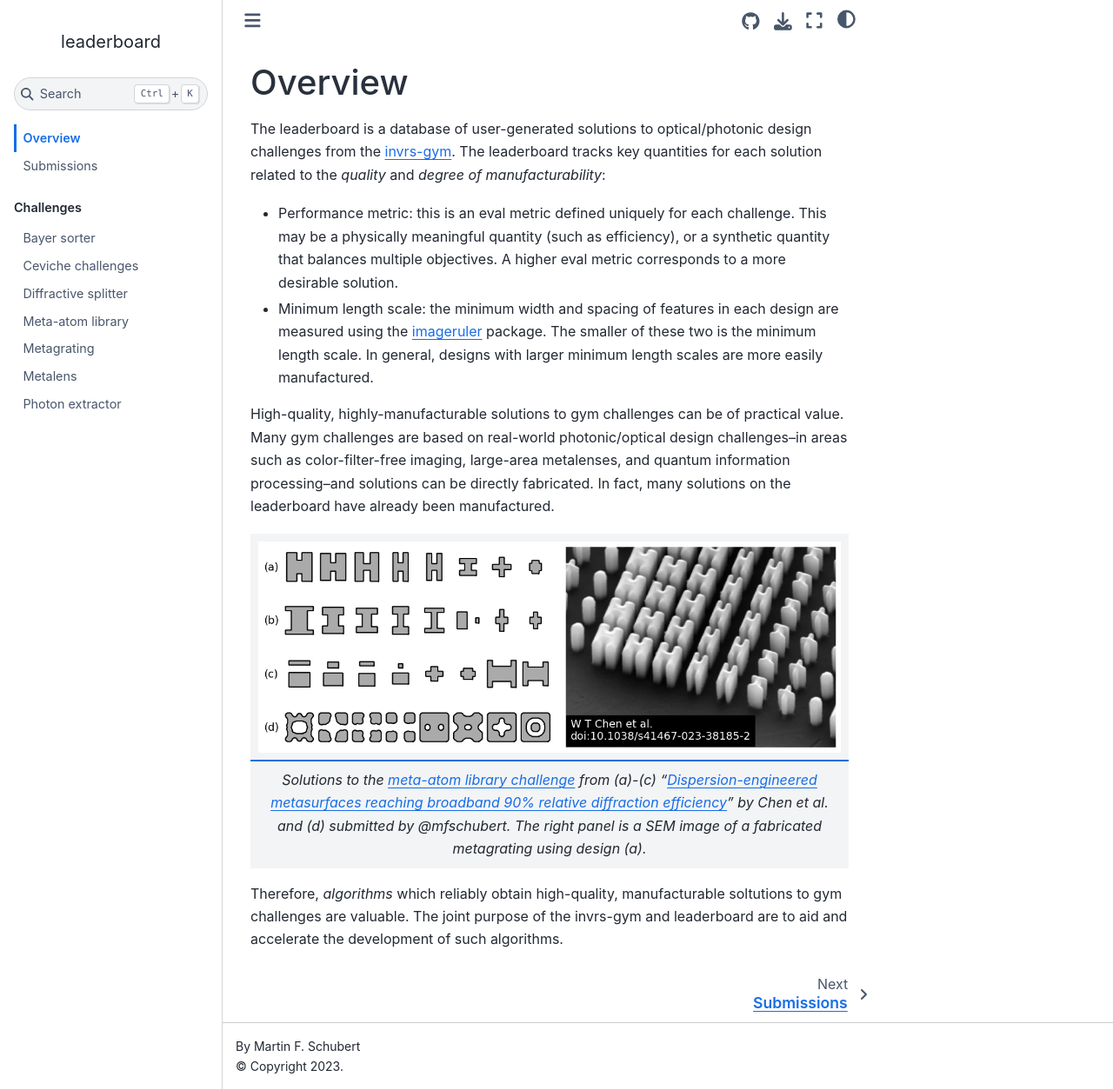
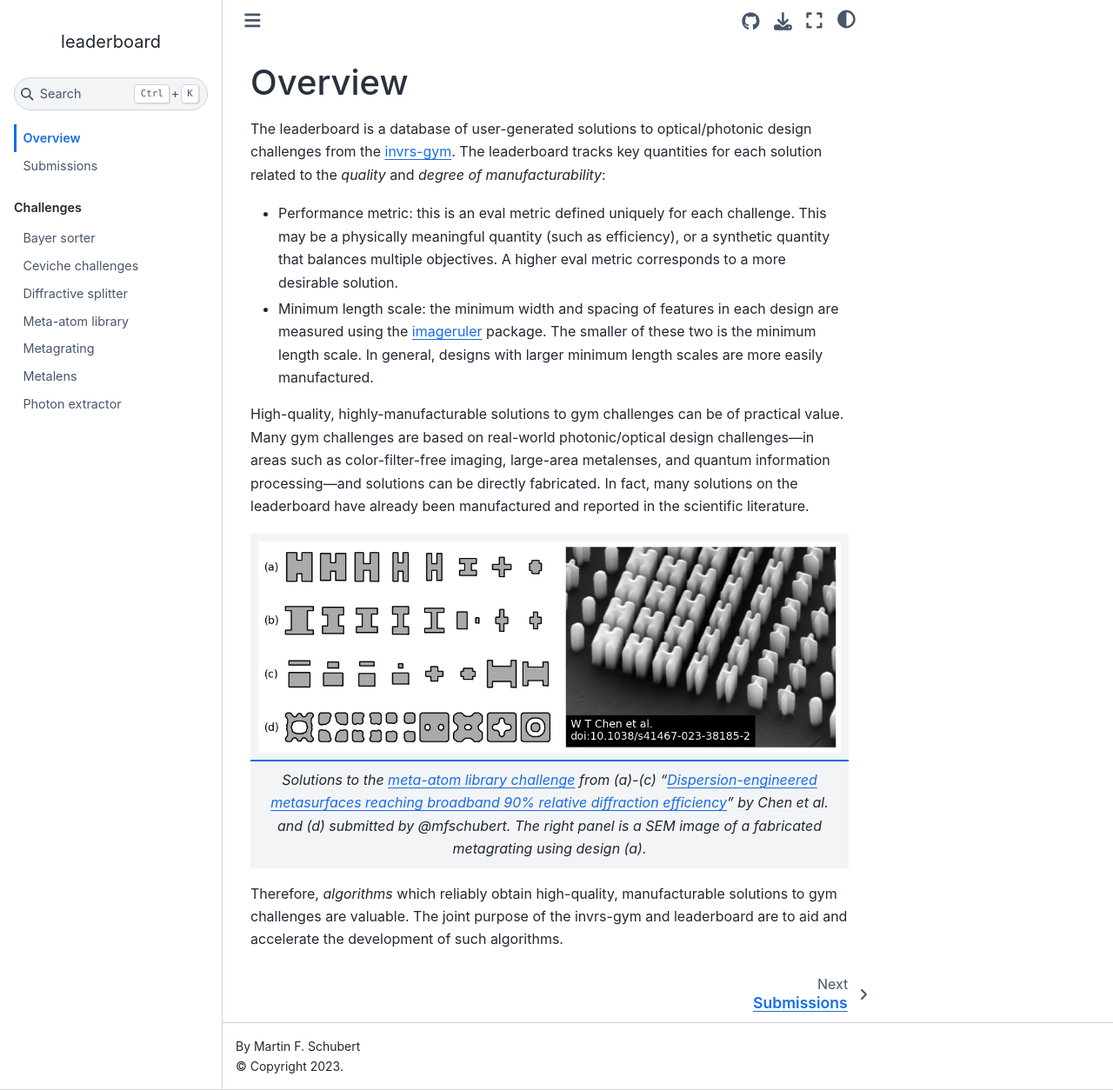
Before and after one commit to invrs-io/leaderboard, a Jupyter Book: the page built from docs/index.md, in a window 1280 px wide and 1254 px high. Shown: the whole window at 87% size. Built offline with Jupyter Book 1.0.4 settings and Sphinx 7.4.7 and the Sphinx Book theme 1.1.4, drawn with Linux system fonts in a browser that asks for light colours.

Commit message:
fix typo and adjust language

```diff
--- a/docs/index.md
+++ b/docs/index.md
@@ -4,10 +4,10 @@ The leaderboard is a database of user-generated solutions to optical/photonic de
 - Performance metric: this is an eval metric defined uniquely for each challenge. This may be a physically meaningful quantity (such as efficiency), or a synthetic quantity that balances multiple objectives. A higher eval metric corresponds to a more desirable solution.
 - Minimum length scale: the minimum width and spacing of features in each design are measured using the [imageruler](https://github.com/NanoComp/imageruler) package. The smaller of these two is the minimum length scale. In general, designs with larger minimum length scales are more easily manufactured.
 
-High-quality, highly-manufacturable solutions to gym challenges can be of practical value. Many gym challenges are based on real-world photonic/optical design challenges--in areas such as color-filter-free imaging, large-area metalenses, and quantum information processing--and solutions can be directly fabricated. In fact, many solutions on the leaderboard have already been manufactured.
+High-quality, highly-manufacturable solutions to gym challenges can be of practical value. Many gym challenges are based on real-world photonic/optical design challenges---in areas such as color-filter-free imaging, large-area metalenses, and quantum information processing---and solutions can be directly fabricated. In fact, many solutions on the leaderboard have already been manufactured and reported in the scientific literature.
 
 | ![Meta-atom library designs](/img/meta_atom_library_designs.png) |
 |:--:|
 | *Solutions to the [meta-atom library challenge](https://invrs-io.github.io/leaderboard/notebooks/meta_atom_library.html) from (a)-(c) “[Dispersion-engineered metasurfaces reaching broadband 90% relative diffraction efficiency](https://www.nature.com/articles/s41467-023-38185-2)” by Chen et al. and (d) submitted by @mfschubert. The right panel is a SEM image of a fabricated metagrating using design (a).* |
 
-Therefore, _algorithms_ which reliably obtain high-quality, manufacturable soltutions to gym challenges are valuable. The joint purpose of the invrs-gym and leaderboard are to aid and accelerate the development of such algorithms.
+Therefore, _algorithms_ which reliably obtain high-quality, manufacturable solutions to gym challenges are valuable. The joint purpose of the invrs-gym and leaderboard are to aid and accelerate the development of such algorithms.
```
